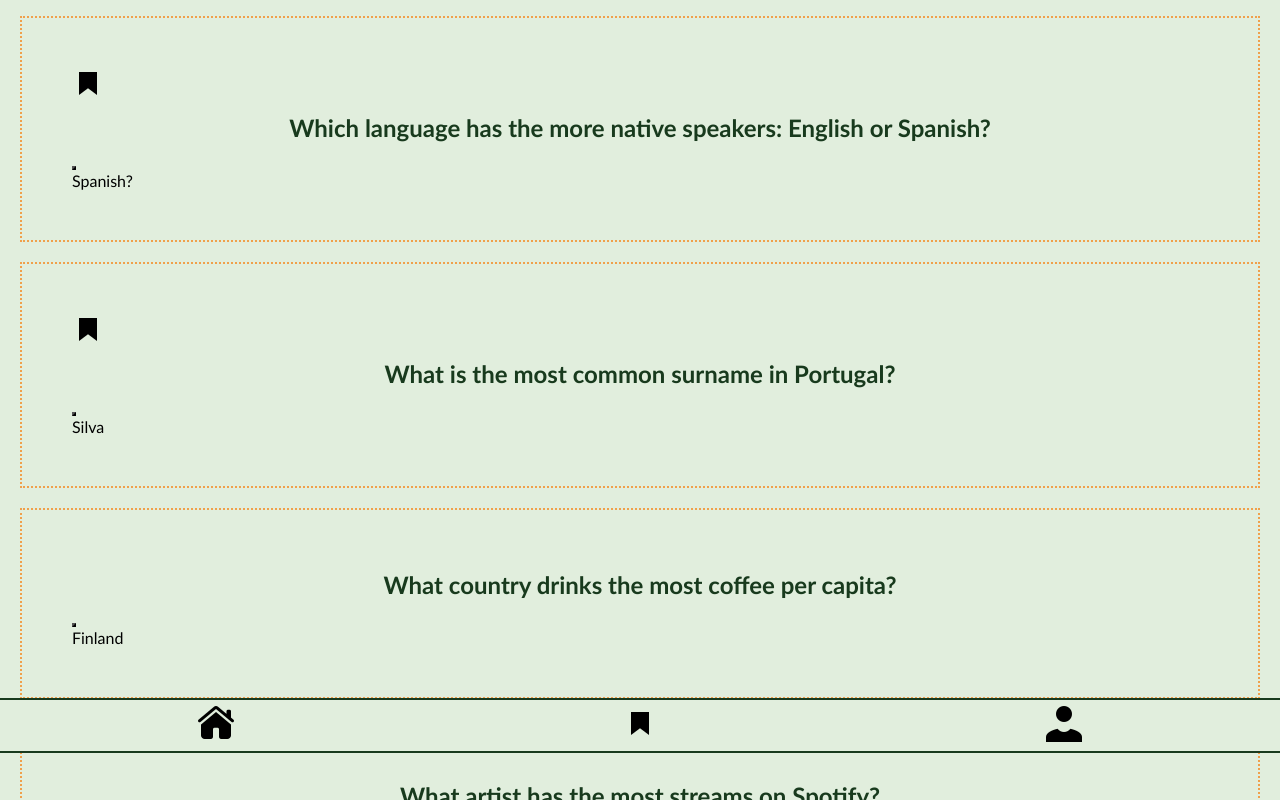
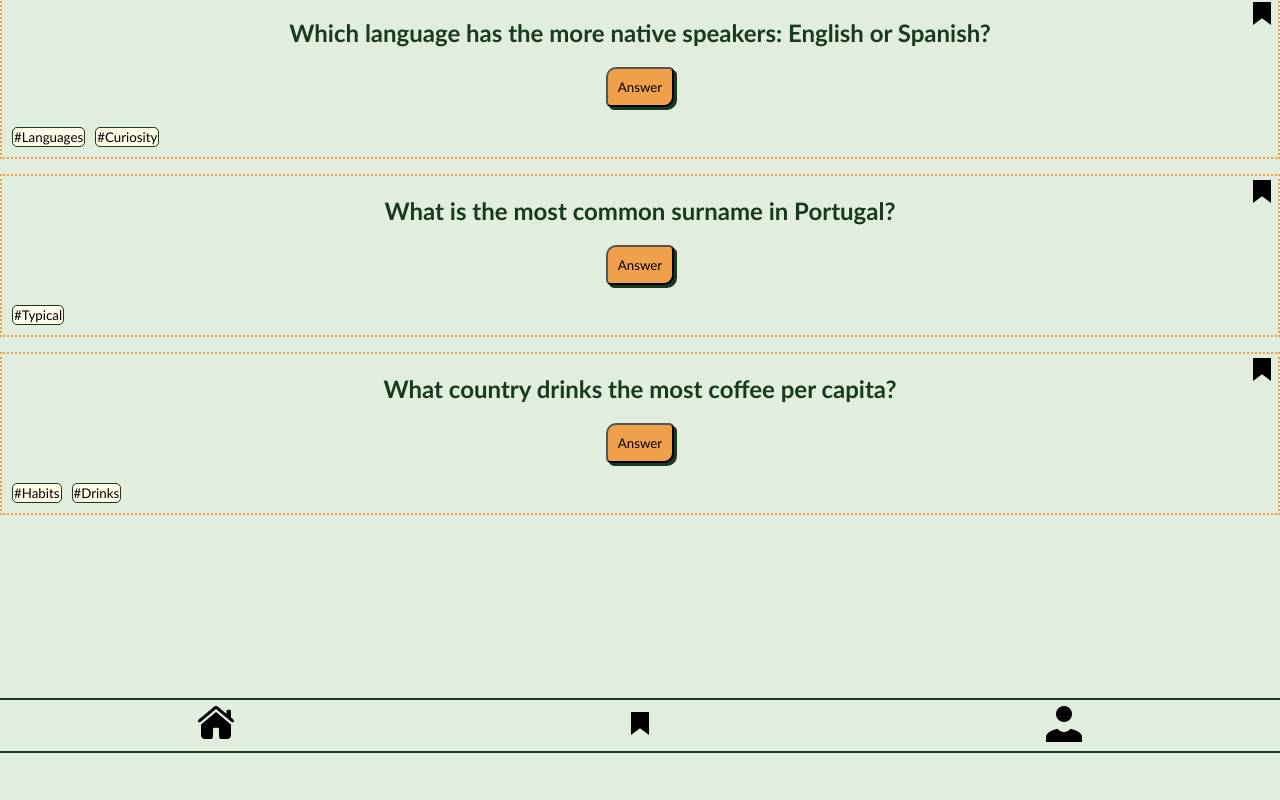
Before and after one commit to andrestack/spiced-projects, a plain HTML site: page index.html in a window 1280 px wide. Shown: the part 47-847 px from the top of the page. After the commit the page ends 800 px from the top, so only its background shows below. Drawn offline with Linux system fonts and the light colour scheme.

Commit message:
Add tags

```diff
--- a/index.html
+++ b/index.html
@@ -10,7 +10,7 @@
 
   <main>
     <body>
-      <h1 class="feature-title">Quiz App</h1>
+      <h1>Quiz App</h1>
 
       <article class="Questions">
         <img
@@ -21,53 +21,59 @@
         <h2>
           Which language has the more native speakers: English or Spanish?
         </h2>
-        <button></button>
 
-        <p class="Answers">Spanish?</p>
+        <button class="buttons">Answer</button>
+        <div class="tags">
+          <button>#Languages</button>
+          <button>#Curiosity</button>
+        </div>
       </article>
       <article class="Questions">
         <img
           class="bookmark"
           src="./assets/icons8-gefülltes-lesezeichen-32.png"
-          alt=""
+          alt="Bookmark Image"
         />
         <h2>What is the most common surname in Portugal?</h2>
-        <button></button>
-        <p class="Answers">Silva</p>
+        <button class="buttons">Answer</button>
+        <div class="tags">
+          <button>#Typical</button>
+        </div>
       </article>
 
       <article class="Questions">
+        <img
+          class="bookmark"
+          src="./assets/icons8-gefülltes-lesezeichen-32.png"
+          alt="Bookmark Image"
+        />
         <h2>What country drinks the most coffee per capita?</h2>
-        <button></button>
-        <p class="Answers">Finland</p>
-      </article>
-
-      <article class="Questions">
-        <h2>What artist has the most streams on Spotify?</h2>
-        <button></button>
-        <p class="Answers">Drake</p>
-      </article>
-
-      <article class="Questions">
-        <h2>
-          Queen guitarist Brian May is also an expert in what scientific field?
-        </h2>
-        <button></button>
-
-        <p class="Answers">Astrophysics</p>
+        <button class="buttons">Answer</button>
+        <div class="tags">
+          <button>#Habits</button>
+          <button>#Drinks</button>
+        </div>
       </article>
 
       <footer>
         <ul class="navbar">
           <li>
             <a href="./index.html"></a
-            ><img src="./assets/icons8-startseite-48.png" alt="" />
+            ><img
+              src="./assets/icons8-startseite-48.png"
+              alt="Go to homepage"
+            />
           </li>
           <li>
             <a href="./bookmarks.html"></a
-            ><img src="./assets/icons8-gefülltes-lesezeichen-32.png" alt="" />
+            ><img
+              src="./assets/icons8-gefülltes-lesezeichen-32.png"
+              alt="Go to Bookmarks"
+            />
           </li>
-          <li><img src="./assets/icons8-benutzer-48.png" alt="" /></li>
+          <li>
+            <img src="./assets/icons8-benutzer-48.png" alt="Go to Profile" />
+          </li>
         </ul>
       </footer>
     </body>
--- a/styles.css
+++ b/styles.css
@@ -22,9 +22,37 @@ h2 {
 
 .Questions {
   border: dotted 2px #f0a04b;
-  padding: 50px;
-  margin: 20px;
-  bottom: 0;
+  padding: 10px;
+  margin-bottom: 15px;
+  position: relative;
+  text-align: center;
+}
+
+.bookmark {
+  position: absolute;
+  top: 0px;
+  right: 0px;
+}
+
+.buttons {
+  background-color: #f0a04b;
+  padding: 10px;
+  border-radius: 10px 5px;
+  margin-top: 10px;
+  box-shadow: 3px 3px #183a1d;
+}
+
+.tags {
+  display: flex;
+  gap: 10px;
+  margin-top: 20px;
+}
+
+.tags > button {
+  background-color: #fefbe9;
+  border: solid 1px #183a1d;
+  padding: 1px;
+  border-radius: 5px;
 }
 
 footer {
@@ -32,7 +60,6 @@ footer {
   border-bottom: solid 2px #183a1d;
   position: fixed;
   bottom: 0;
-
   left: 0;
   width: 100%;
 }
```
